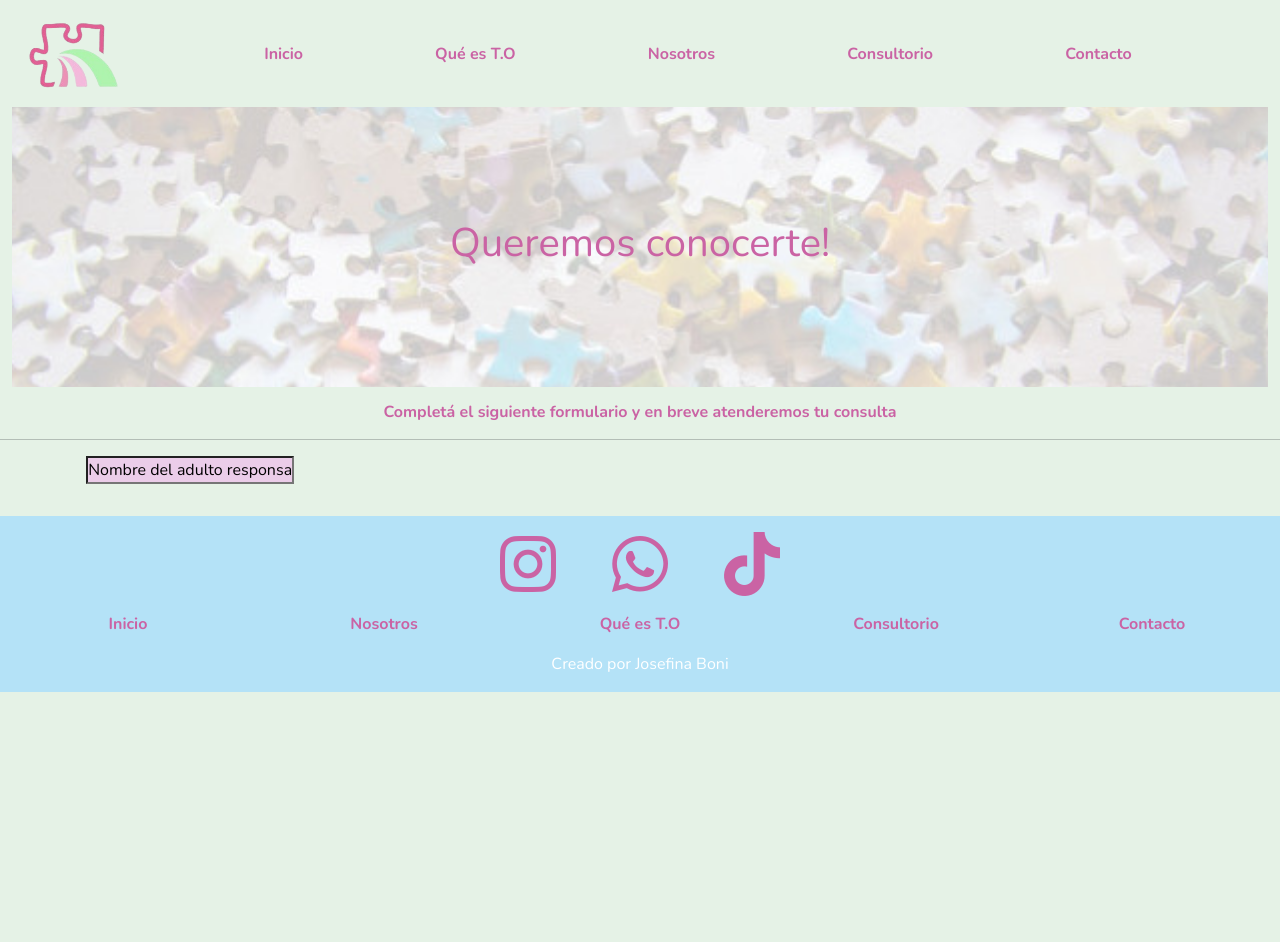
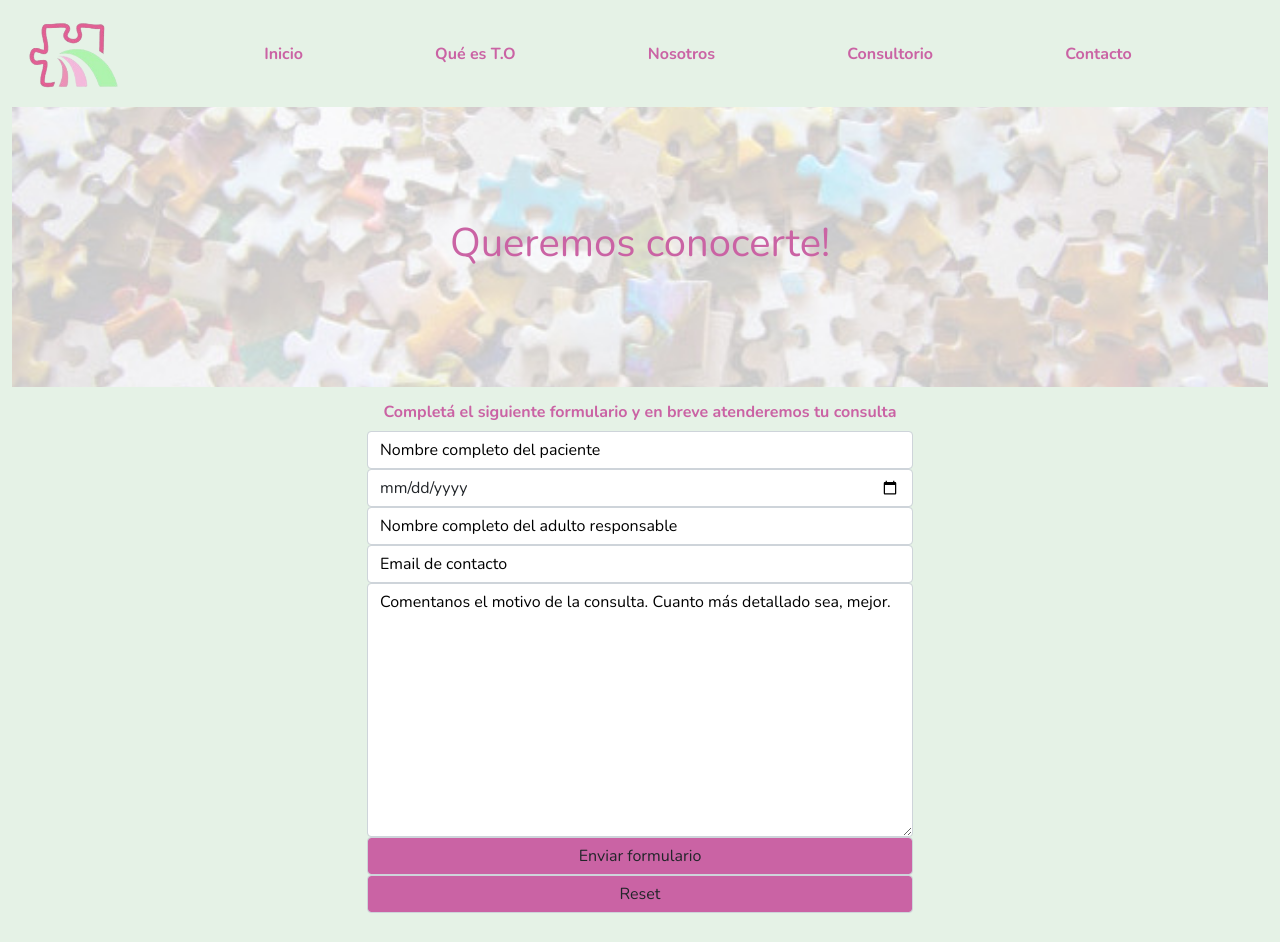
Before and after one commit to josefinaboni/PreEntrega1_BoniJosefina, a plain HTML site: page page/contacto.html in a window 1280 px wide. Shown: the top 942 px of the page. Before the commit the page ends 800 px from the top, so only its background shows below. Drawn offline with nearby package versions, Linux system fonts and the light colour scheme.

Commit message:
agregue formulario con btss

```diff
--- a/css/style.css
+++ b/css/style.css
@@ -117,7 +117,7 @@ box-sizing: border-box
 
     }
 
-    .tarjetas h5{
+    .tarjetas h3{
         color: rgb(202, 99, 164);
         font-weight: 700;
     }
@@ -173,14 +173,20 @@ box-sizing: border-box
 
     }
 
-    .formulario
-     { color: rgb(0, 0, 0);
-        background-color: rgb(235, 205, 233);
-        font-size: 1rem;
-        display: inline-block;}
+    .formulario{
+        display: flex;
+        flex-direction: column;
+        justify-content: center;
+        align-items: center;
+    }
+    .formularioContenedorBoton{
+        background-color: rgb(202, 99, 164);
+
+    }
 
     ::placeholder
-    {color: rgb(0, 0, 0);}
+    {color: rgb(0, 0, 0) !important;
+    }
 
     .footer
     {color: rgb(255, 255, 255);
@@ -191,8 +197,6 @@ box-sizing: border-box
         text-align: center;
         font-size: 1rem;
         margin-top: 2rem;
-
-
     }
 
     .iconos
--- a/page/contacto.html
+++ b/page/contacto.html
@@ -11,7 +11,7 @@
         <link rel="shortcut icon" href="../favicon.ico">
     </head>
     <body class="body">
-        <div class="grid">
+
             <header class="header container-fluid">
                 <nav class="navbar navbar-expand-lg navbar-light bg-transparent">
                     <div class="container-fluid">
@@ -56,31 +56,35 @@
             <div  class="contenedorTexto">
              <h2>Completá el siguiente formulario y en breve atenderemos tu consulta</h2>
             </div>
-            <hr>
-            <div class="container">
-                <form class="row">
-                    <div class="col-6">
-                        <label for="Nombre del adulto responsable" class="from-label"></label>
-                        <input type="text" placeholder="Nombre del adulto responsable" required class="formulario"></div>
-                </form>
 
+
+            <div class="container ">
+              <form class="row formulario">
+                <div class="col-md-6 col-sm-12">
+                  <input type="text" class="form-control"
+                  id="nombredepaciente" placeholder="Nombre completo del paciente" required >
+                </div>
+                <div class="col-md-6 col-sm-12">
+                  <!--  label fecha de nacimiento
+                  <label for="fechadenacimiento" class="form-label">Fecha de nacimiento del paciente</label>-->
+                  <input type="date" class="form-control"   id="fechadenacimiento" placeholder="Fecha de nacimiento del paciente" required >
+                </div>
+                <div class="col-md-6 col-sm-12">
+                  <input type="text" class="form-control" id="nombredeladultoresponsasble" placeholder="Nombre completo del adulto responsable" required >
+                </div>
+                <div class="col-md-6 col-sm-12 ">
+                  <input type="email" class="form-control  " id="emailInput" placeholder="Email de contacto" required>
+                </div>
+                <div class="col-md-6 col-sm-12">
+                 <textarea  cols="30" rows="10" placeholder="Comentanos el motivo de la consulta. Cuanto más detallado sea, mejor." required class="form-control"></textarea>
+                </div>
+                <div class="col-md-6 col-sm-12">
+                  <input type="submit" value="Enviar formulario" class="form-control formularioContenedorBoton">
+                  <input type="reset"class="form-control formularioContenedorBoton" >
+                </div>
+              </form>
             </div>
-            <!--  formulario sin bts
-           <div class="d-flex justify-content-center w-25px" >
-            <form >
-                <div><input type="text" placeholder="Nombre del adulto responsable" required class="formulario"></div>
-                <div><input type="text" placeholder="Nombre del paciente" required class="formulario"></div>
-                <div  class="formulario" > Fecha de nacimiento del paciente</div>
-                <div><input type="date" placeholder="Fecha de nacimiento del paciente" required class="formulario"></div>
-                <div><input type="email" placeholder="Mail de contacto" required class="formulario"></div>
-                <div><input type="text" placeholder="Celular de contacto" required class="formulario"></div>
-                <div><textarea  cols="30" rows="10" placeholder="Comentanos el motivo de la consulta. Cuanto más detallado sea, mejor." required class="formulario"></textarea></div>
-                <div>
-                    <input type="submit" value="Enviar formulario" class="formulario"> <input type="reset"class="formulario"></div>
 
-            </form>
-        </div>
-    -->
         </main>
         <footer class="footer container-fluid ">
             <div class=" d-flex justify-content-center">
@@ -104,7 +108,7 @@
               </div>
 
           </footer>
-    </div>
+
     <script src="https://cdn.jsdelivr.net/npm/bootstrap@5.0.2/dist/js/bootstrap.bundle.min.js" integrity="sha384-MrcW6ZMFYlzcLA8Nl+NtUVF0sA7MsXsP1UyJoMp4YLEuNSfAP+JcXn/tWtIaxVXM" crossorigin="anonymous"></script>
     </body>
 </html>
```
Also changed, not shown: index.html (+3 -3 lines), page/nosotros.html (+1 -1 lines), page/que es to.html (+8 -8 lines).
